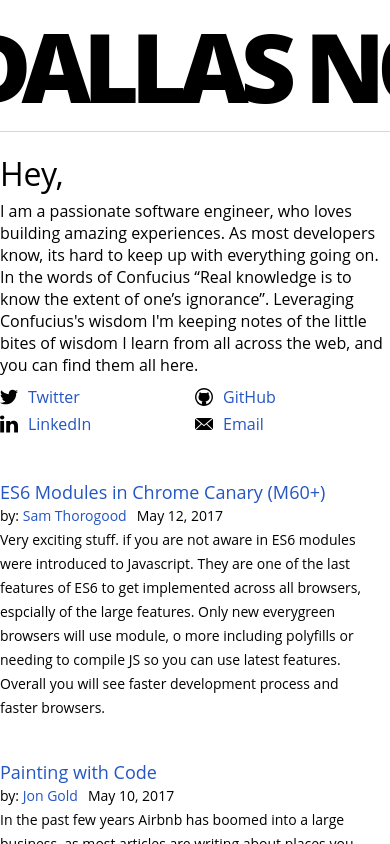
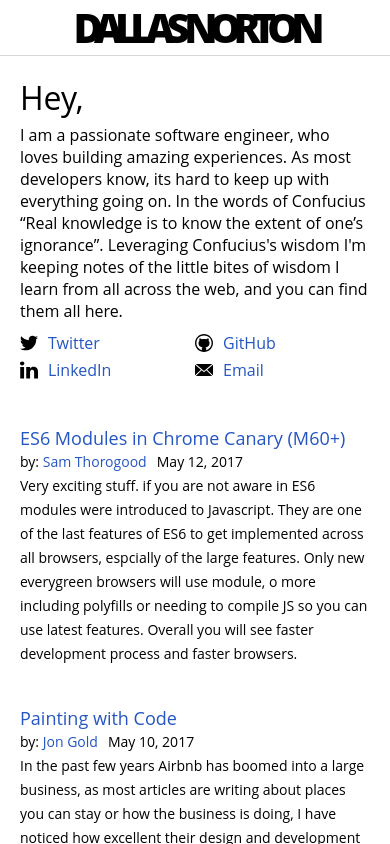
Before and after one commit to dallasnorton/personalSite, a React (Create React App) app: page / in a window 390 px wide. Built offline with nearby package versions, Linux system fonts and the light colour scheme.

Commit message:
rearrage on mobile, bug with welcome

```diff
--- a/src/App.css
+++ b/src/App.css
@@ -18,6 +18,10 @@
 }
 
 @media only screen and (max-width: 736px) {
+  .app {
+    overflow: auto;
+  }
+
   .content-wrapper {
     flex-direction: column;
   }
--- a/src/AppHeader/AppHeader.css
+++ b/src/AppHeader/AppHeader.css
@@ -13,13 +13,8 @@
   font-size: 2em;
 }
 
-@media only screen and (max-width: 52em) {
+@media only screen and (max-width: 736px) {
   .logo {
-    margin-left: -10%;
+    font-size: smaller;
   }
 }
-@media only screen and (max-width: 320px) {
-  .logo {
-    margin-left: -13%;
-  }
-}
--- a/src/Article/Article.css
+++ b/src/Article/Article.css
@@ -1,5 +1,5 @@
 .article-wrapper {
-  margin: 20px 20px 20px 0px;
+  margin: 20px 20px 20px 20px;
   font-size: 14px;
   line-height: 24px;
 }
--- a/src/Articles/Articles.css
+++ b/src/Articles/Articles.css
@@ -8,5 +8,7 @@
 @media only screen and (max-width: 736px) {
   .article-container {
     order: 2;
+    overflow: initial;
+    flex-grow: initial;
   }
 }
--- a/src/RightSideBar/RightSideBar.css
+++ b/src/RightSideBar/RightSideBar.css
@@ -16,9 +16,11 @@
 
 @media only screen and (max-width: 736px) {
   .right-side-bar {
-    padding-left: 0px;
+    padding-left: 20px;
+    padding-right: 20px;
+    padding-bottom: 20px;
     order: 1;
-    padding-bottom: 20px;
+    flex-grow: initial;
   }
 
   .intro-message {
```
